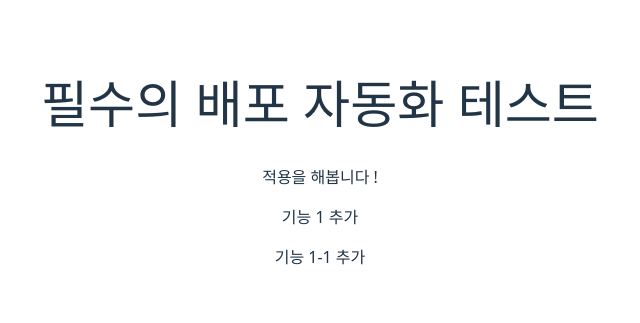
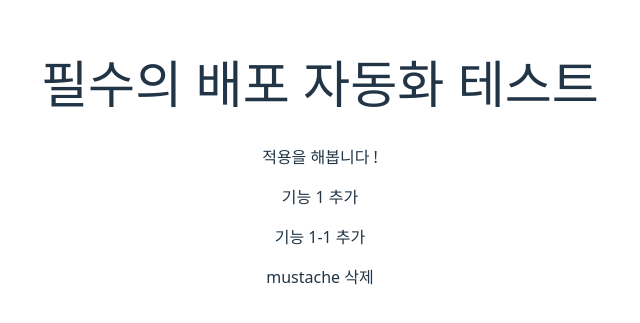
Before and after one commit to p1su-deploy-test/deploy-test, a React (Vite) app: page / in a window 1280 px wide. Shown: the part 237-560 px from the top of the page, without its empty margins (320-960 px from the left). Built offline with nearby package versions, Linux system fonts and the light colour scheme.

Commit message:
fix again

```diff
--- a/src/App.jsx
+++ b/src/App.jsx
@@ -7,6 +7,7 @@ function App() {
       <p>적용을 해봅니다 ! </p>
       <p>기능 1 추가</p>
       <p>기능 1-1 추가</p>
+      <p>mustache 삭제</p>
     </>
   );
 }
```
